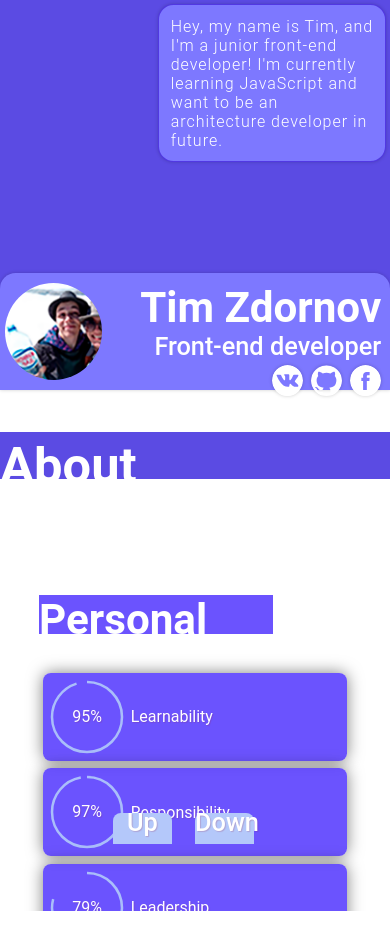
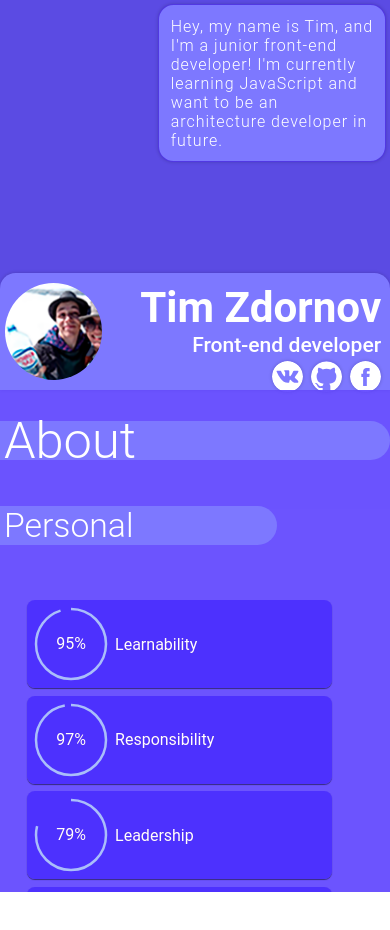
Before and after one commit to dreamchasersuon/portfolio, a React app: page / in a window 390 px wide. After the commit the page ends 892 px from the top, so only its background shows below. Built offline with nearby package versions, Linux system fonts and the light colour scheme.

Commit message:
Redesign adaptive for mobile

```diff
--- a/src/Main.css
+++ b/src/Main.css
@@ -4,6 +4,7 @@
        url(fonts/Lato-Regular.ttf) format("ttf");
 }
 * { font-family: 'Roboto', sans-serif; }
+
 .MainGroup {
   display: flex;
   align-items: center;
@@ -23,11 +24,6 @@
   margin: 1vmin;
   border-radius: 1vmin;
   box-shadow: 0 0 1vmin rgba(0, 0, 0, .2);
-  text-shadow: 1px 1px 1px rgba(151,24,64,0.2);
-  transition: all 1s cubic-bezier(0.785, 0.135, 0.15, 0.86);
-}
-.AboutSelf:hover {
-  text-shadow: none;
 }
 .MainGroup-About_wrapper {
   display: flex;
@@ -87,7 +83,6 @@
   margin: 0 1vmin;
 	color: rgba(255, 255, 255, 1);
   cursor: default;
-  text-shadow: 1px 1px 1px rgba(151,24,64,0.2);
   transition: all 1s cubic-bezier(0.785, 0.135, 0.15, 0.86);
 }
 .MainGroup-Paragraph {
@@ -96,9 +91,6 @@
 }
 .MainGroup-Header {
 	font-size: 5vmin;
-}
-.MainGroup-Header:hover, .MainGroup-Paragraph:hover {
-  text-shadow: none;
 }
 .SocialLink {
   display: flex;
@@ -143,7 +135,7 @@
     text-shadow: none;
   }
   .MainGroup-Paragraph {
-    font-size: 3vh;
+    font-size: 2.5vh;
     align-self: flex-end;
     text-shadow: none;
   }
--- a/src/Personal.css
+++ b/src/Personal.css
@@ -4,8 +4,6 @@
 }
 .Personal-Specials {
   display: flex;
-  align-self: flex-end;
-  justify-content: space-evenly;
   flex-flow: column;
   color: rgba(255, 255, 255, 1);
   width: 100%;
@@ -15,10 +13,9 @@
   display: flex;
   flex-flow: row wrap;
   max-width: 60vmin;
-  max-height:80vmin;
-  margin-bottom: 10vmin;
+  max-height: 100vmin;
   align-self: center;
-  padding: 10vmin;
+  padding: 6vmin;
   align-items: center;
 }
 .SpecialsBlock {
@@ -28,36 +25,30 @@
   overflow: hidden;
   min-width: 60vmin;
   max-width: 70vmin;
-  max-height: 75vmin;
+  max-height: 100%;
 }
 .SpecialsBlock:hover {
   overflow: scroll;
 }
 .BlockHeader {
   display: flex;
+  font-weight: 300;
   min-height: 7vmin;
   max-height: 10vmin;
   color: rgba(255, 255, 255, 1);
   background-color: rgba(71, 41, 254, 0.8);
-  animation: color 10s infinite cubic-bezier(0.785, 0.135, 0.15, 0.86);
   font-size: 6vh;
-  text-shadow: 1px 1px 1px rgba(151,24,64,0.2);
-}
-.BlockHeader:hover {
-  text-shadow: none;
 }
 .SliderHeader {
-  display: flex;
   max-height: 10vmin;
-  min-width: 60vmin;
+  min-width: 70vmin;
+  margin-top: 1vmin;
+  border-top-right-radius: 10vmin;
+  border-bottom-right-radius: 10vmin;
+  font-weight: 300;
   color: rgba(255, 255, 255, 1);
   background-color: rgba(71, 41, 254, 0.8);
   font-size: 4vh;
-  text-shadow: 1px 1px 1px rgba(151,24,64,0.2);
-  transition: all 1s cubic-bezier(0.785, 0.135, 0.15, 0.86);
-}
-.SliderHeader:hover {
-  text-shadow: none;
 }
 .Specials-Skill {
   display: flex;
@@ -67,9 +58,9 @@
   max-height: 15vmin;
   margin: 1vmin 1vmin;
   border-radius: 2vmin;
-  box-shadow: 0 0 1rem rgba(0, 0, 0, .5);
+  box-shadow: 0 1px 1px rgba(0, 0, 0, .5);
   background-color: rgba(71, 41, 254, 0.8);
-  text-shadow: 1px 1px 1px rgba(151,24,64,0.2);
+  text-shadow: 0 0 1px rgba(151,24,64,0.2);
   transition: all 1s cubic-bezier(0.785, 0.135, 0.15, 0.86);
 }
 .Specials-Skill:hover {
@@ -88,64 +79,40 @@ circle {
   transform: rotate(-90deg);
   transform-origin: 50% 50%;
 }
-.ScrollNavigation {
-  display: flex;
-  flex-flow: row;
-  align-self: center;
-  margin-right: 27vmin;
-}
-input, .NavLink {
-	position: fixed;
-	bottom: 0;
-	width: 10vmin;
-	cursor: pointer;
-	font-size: 3vh;
-	height: 5vmin;
-	line-height: 5vmin;
-}
-input {
-	opacity: 0;
-	z-index: 11;
-}
-.Up {
-  margin-right: 11vmin;
-}
-.Down {
-  margin-left: 11vmin;
-}
-.NavLink {
-	z-index: 10;
-	font-weight: 500;
-	background: rgba(180, 200, 250, 1);
-	color: #fff;
-  text-decoration: none;
-	text-align: center;
-	text-shadow: 1px 1px 1px rgba(151,24,64,0.2);
-}
-
-.NavLink:hover {
-	background-color: rgba(180, 200, 250, 0.5);
-}
 
 @media screen and (max-width: 568px) {
+  .About-MainGroup {
+      background-color: rgba(71, 41, 254, 0.8);
+  }
   .Personal-Specials {
     height: auto;
   }
   .BlockHeader {
-    text-shadow: none;
-    padding: 1vmin 0;
+    padding: 1vmin 0 1vmin 1vmin;
+    align-items: center;
+    max-height: 8vmin;
+    font-weight: 300;
+    margin-top: 8vmin;
+    border-top-right-radius: 10vmin;
+    border-bottom-right-radius: 10vmin;
+    background-color: rgba(125, 120, 255, 1);
   }
   .SliderHeader {
     text-shadow: none;
-    font-size: 5vh;
+    font-size: 4vh;
+    margin-top: 1vmin;
+    padding: 0 0 0 1vmin;
+    font-weight: 300;
+    border-top-right-radius: 10vmin;
+    border-bottom-right-radius: 10vmin;
+    background-color: rgba(125, 120, 255, 1);
   }
   .SpecialsBlock {
     min-width: 100vmin;
-    min-height: 100vmin;
+    max-height: 100vmin;
     align-items: center;
     overflow: scroll;
     justify-content: space-between;
-    height: auto;
   }
   .SpecialsWrapper {
     align-self: center;
@@ -159,17 +126,4 @@ input {
     padding-right: 2vmin;
     max-height: 30vmin;
   }
-
-  .NavLink {
-    min-width: 15vmin;
-    min-height: 8vmin;
-    border-top-right-radius: 2vmin;
-    border-top-left-radius: 2vmin;
-  }
-  .Up {
-    right: 45vmin;
-  }
-  .Down {
-    right: 35vmin;
-  }
 }
--- a/src/Progress.js
+++ b/src/Progress.js
@@ -6,8 +6,8 @@ class SkillSection extends Component {
       <article className="Personal-Specials">
         <h2 className="BlockHeader">About</h2>
           <section className="SpecialsBlock">
-            <div className="SpecialsWrapper" id="st-panel-1">
-              <h2 className="SliderHeader">Personal</h2>
+          <h2 className="SliderHeader">Personal</h2>
+            <div className="SpecialsWrapper">
                 <SpecialLearn title="Learnability"/>
                   <SpecialRespons percent="90%" title="Responsibility" />
                     <SpecialLead percent="79%" title="Leadership" />
@@ -17,8 +17,8 @@ class SkillSection extends Component {
                     <SpecialTenacity percent="97%" title="Tenacity" />
                 <SpecialStress percent="91%" title="Stress resistance" />
             </div>
-          <div className="SpecialsWrapper" id="st-panel-2">
-            <h2 className="SliderHeader">Hacking</h2>
+          <h2 className="SliderHeader">Hacking</h2>
+          <div className="SpecialsWrapper">
                 <SpecialJS percent="64%" title="JS" />
                   <SpecialCSS percent="67%" title="CSS" />
                     <SpecialHTML percent="89%" title="HTML" />
@@ -28,11 +28,7 @@ class SkillSection extends Component {
                 <SpecialDevTools percent="69%" title="DevTools" />
               <SpecialCLI percent="21%" title="CLI" />
             </div>
-          </section>ß
-            <nav className="ScrollNavigation">
-                <a className="NavLink Up" href="#st-panel-1">Up</a>
-                <a className="NavLink Down" href="#st-panel-2">Down</a>
-            </nav>
+          </section>
       </article>
     )
   }
```
